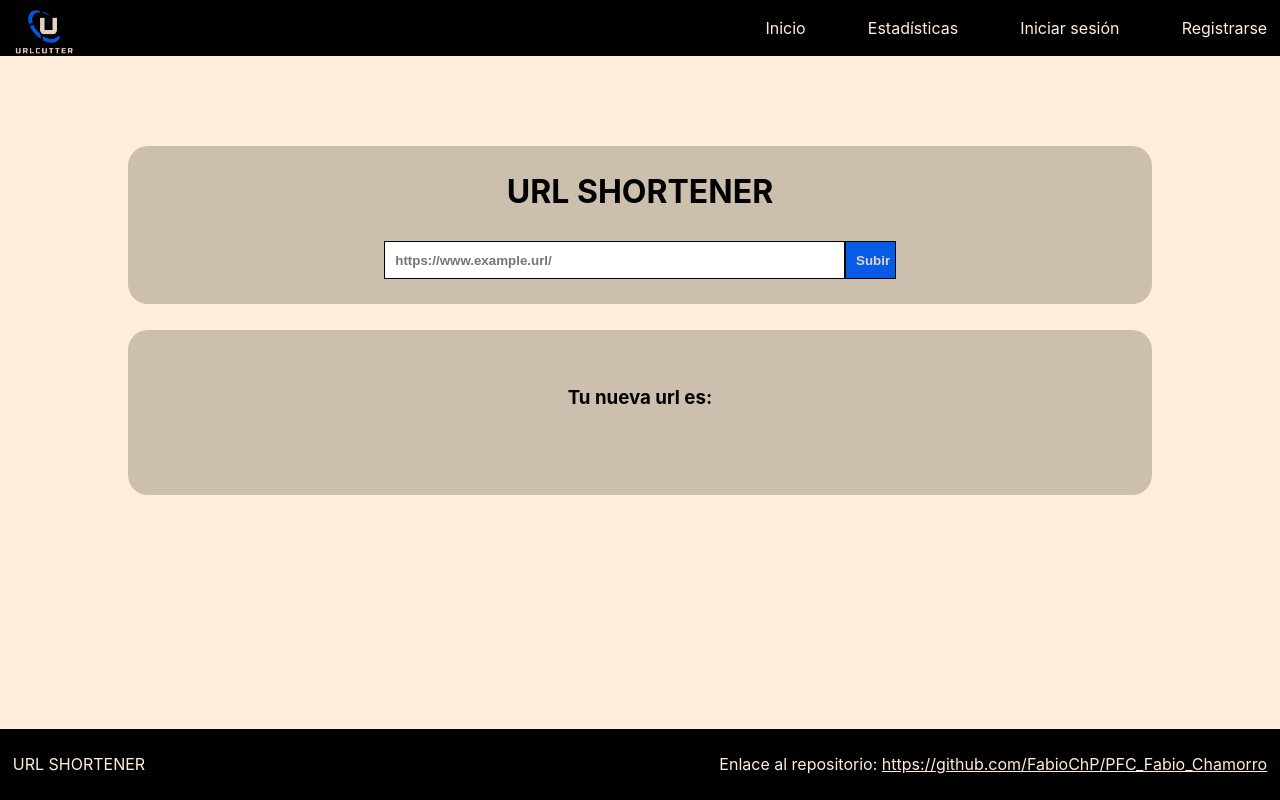
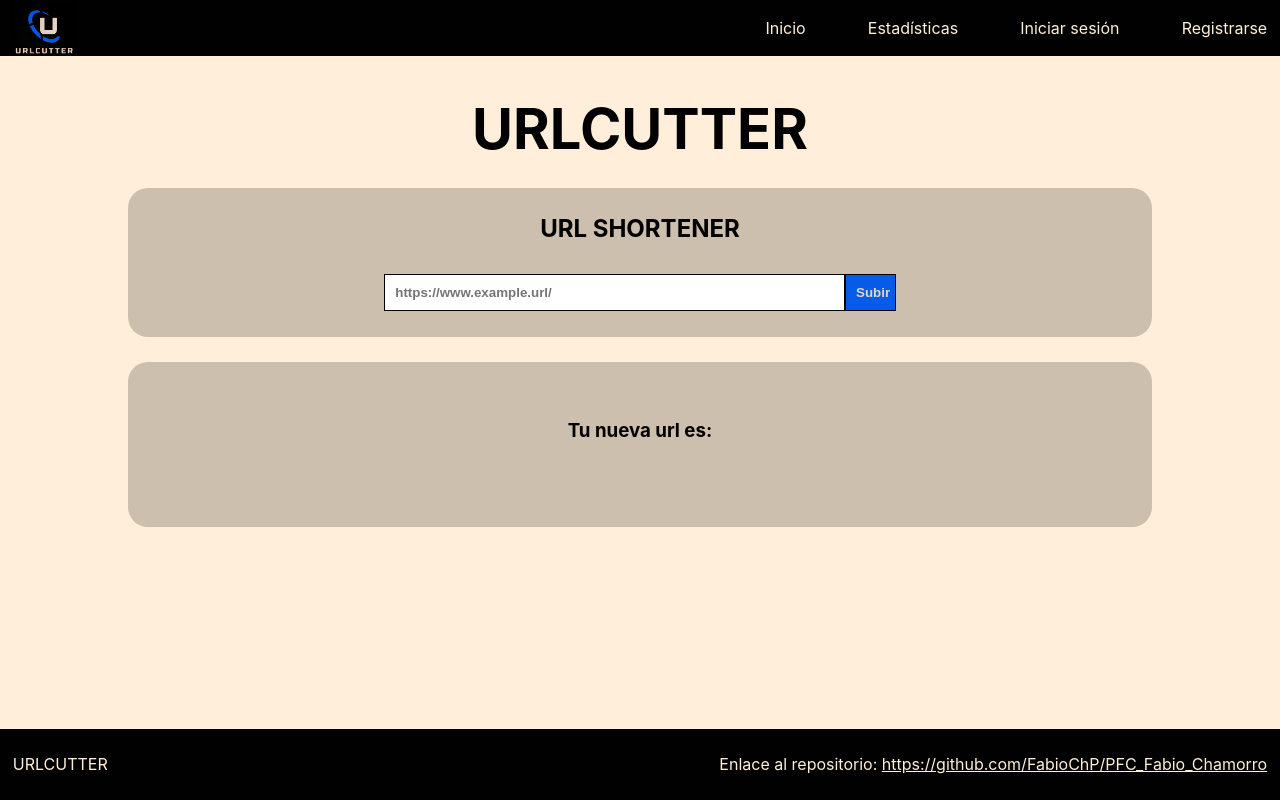
Before and after one commit to FabioChP/PFC_Fabio_Chamorro, a React (Create React App) app in the folder frontend/url-shortener/: page / in a window 1280 px wide. Built offline with nearby package versions, Linux system fonts and the light colour scheme.

Commit message:
Cambios finales antes de la entrega

```diff
--- a/frontend/url-shortener/public/index.html
+++ b/frontend/url-shortener/public/index.html
@@ -24,7 +24,7 @@
       work correctly both with client-side routing and a non-root public URL.
       Learn how to configure a non-root public URL by running `npm run build`.
     -->
-    <title>React App</title>
+    <title>UrlCutter</title>
   </head>
   <body>
     <noscript>You need to enable JavaScript to run this app.</noscript>
--- a/frontend/url-shortener/src/sites/main/main.js
+++ b/frontend/url-shortener/src/sites/main/main.js
@@ -30,7 +30,7 @@ if (user_link != "/user/null") {
         </header>
         {<Outlet />}
         <footer>
-            <Link to="/" className="footerLink">URL SHORTENER</Link>
+            <Link to="/" className="footerLink">URLCUTTER</Link>
             <p className="main-enlace-repo">
                 Enlace al repositorio: <a className="main-enlace-repo" href="https://github.com/FabioChP/PFC_Fabio_Chamorro">https://github.com/FabioChP/PFC_Fabio_Chamorro</a>
             </p>
--- a/frontend/url-shortener/src/sites/paginaPrincipal/paginaPrincipal.css
+++ b/frontend/url-shortener/src/sites/paginaPrincipal/paginaPrincipal.css
@@ -1,5 +1,9 @@
 .principal-area {
-    margin: 7% 0;
+    margin: 3% 0;
+}
+
+.principal-area > h1 {
+    font-size: 350%;
 }
 
 .principal-caja {
--- a/frontend/url-shortener/src/sites/paginaPrincipal/paginaPrincipal.js
+++ b/frontend/url-shortener/src/sites/paginaPrincipal/paginaPrincipal.js
@@ -42,8 +42,9 @@ function PaginaPrincipal() {
 
     return <>
         <div className="principal-area">
+            <h1>URLCUTTER</h1>
             <div className="principal-caja">
-                <h1>URL SHORTENER</h1>
+                <h2>URL SHORTENER</h2>
                 <form>
                     <input onChange={onChangeUrl} id="url" className="principal-textInput" type="url" placeholder={"https://www.example.url/"}></input>
                     <input onClick={Subir} className="principal-button" type="submit" id="submit" value="Subir"/>
--- a/frontend/url-shortener/src/sites/redirect/redirect.js
+++ b/frontend/url-shortener/src/sites/redirect/redirect.js
@@ -16,6 +16,9 @@ export default function Redirect() {
             setUrl(response.data.old_url)
         }). catch((error) => {
             console.log(error)
+            if (error.response.status == 404) {
+                alert("La url indicada no existe")
+            }
         })
     }
 
@@ -25,6 +28,6 @@ export default function Redirect() {
 
        <button className="redirect-button" onClick={onClickRedirect}> <h1>Ir a la página</h1></button>
 
-       <p className="redirect-legal-text">Urlcutter no se hace responsable de la página en la que acabe, por favor navegue con cuidado</p>
+       <p className="redirect-legal-text">UrlCutter no se hace responsable de la página en la que acabe, por favor navegue con cuidado</p>
     </>
 }
--- a/frontend/url-shortener/src/sites/stats/stats.js
+++ b/frontend/url-shortener/src/sites/stats/stats.js
@@ -11,12 +11,10 @@ function Stats() {
 
     useEffect(() => {
         axios.get("http://localhost:8000/url_populares").then(((response) => {
-            console.log(response.data)
             setPopuls(response.data)
         }))
 
         axios.get("http://localhost:8000/url_nuevas").then(((response) => {
-            console.log(response.data)
             setNews(response.data)
         }))
     },[])
--- a/frontend/url-shortener/src/sites/user/user.js
+++ b/frontend/url-shortener/src/sites/user/user.js
@@ -13,11 +13,9 @@ export default function User() {
 
     useEffect(() => {
         axios.get("http://localhost:8000/usuario/"+params.username).then((response) => {
-            console.log(response)
             setName(response.data.nombre);
             setEmail(response.data.email);
             setUrls(response.data.urls);
-            console.log(response.data.urls)
         })
     },[])
 
@@ -37,7 +35,5 @@ export default function User() {
             </tr>
                 {urls.map((u) => {return <CrearListaUrls url={u}/>} )}
         </table>
-        <table>
-</table>
     </>
 }
```
Also changed, not shown: frontend/url-shortener/public/manifest.json, 1 other file (tests, documents, lock files or other folders).
